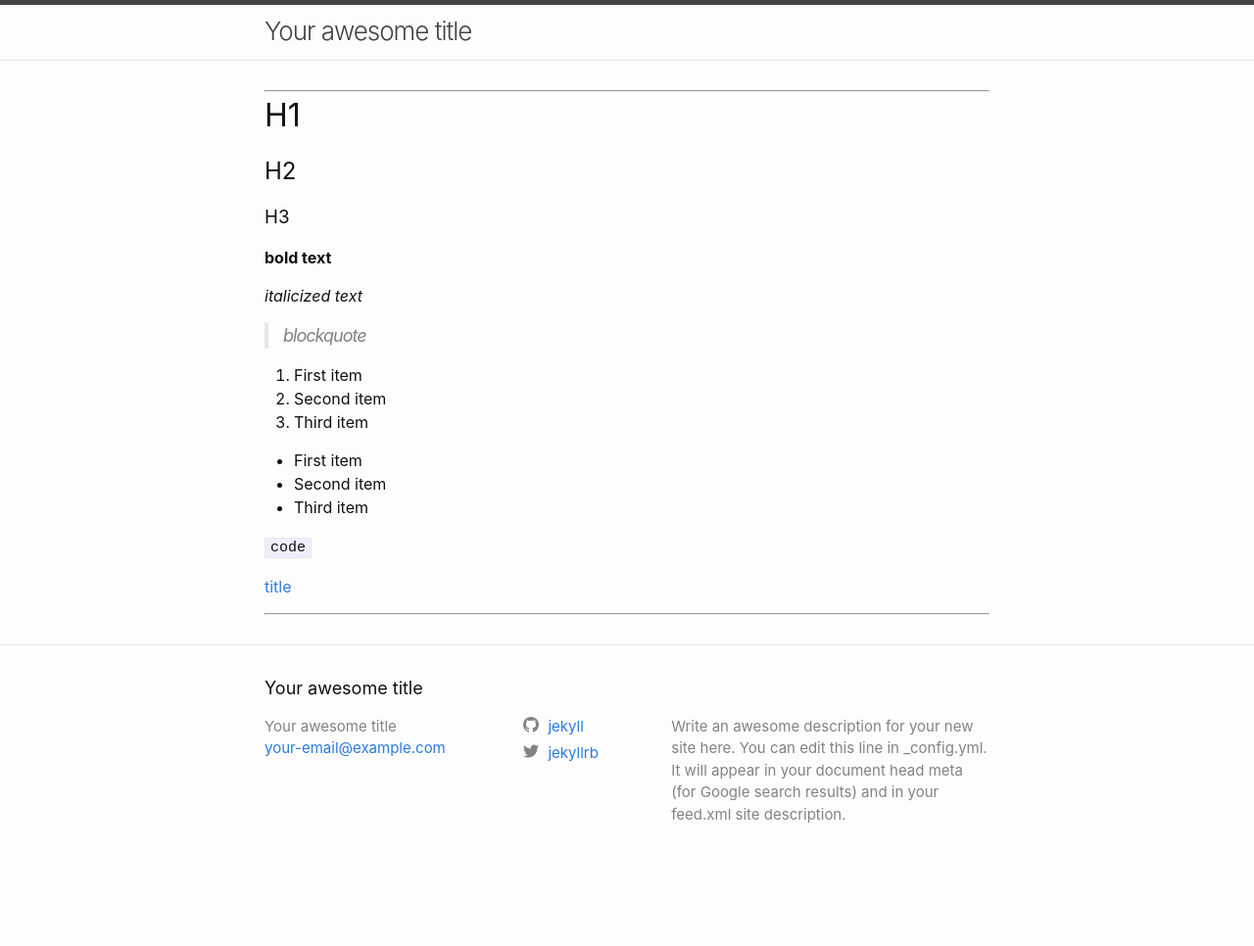
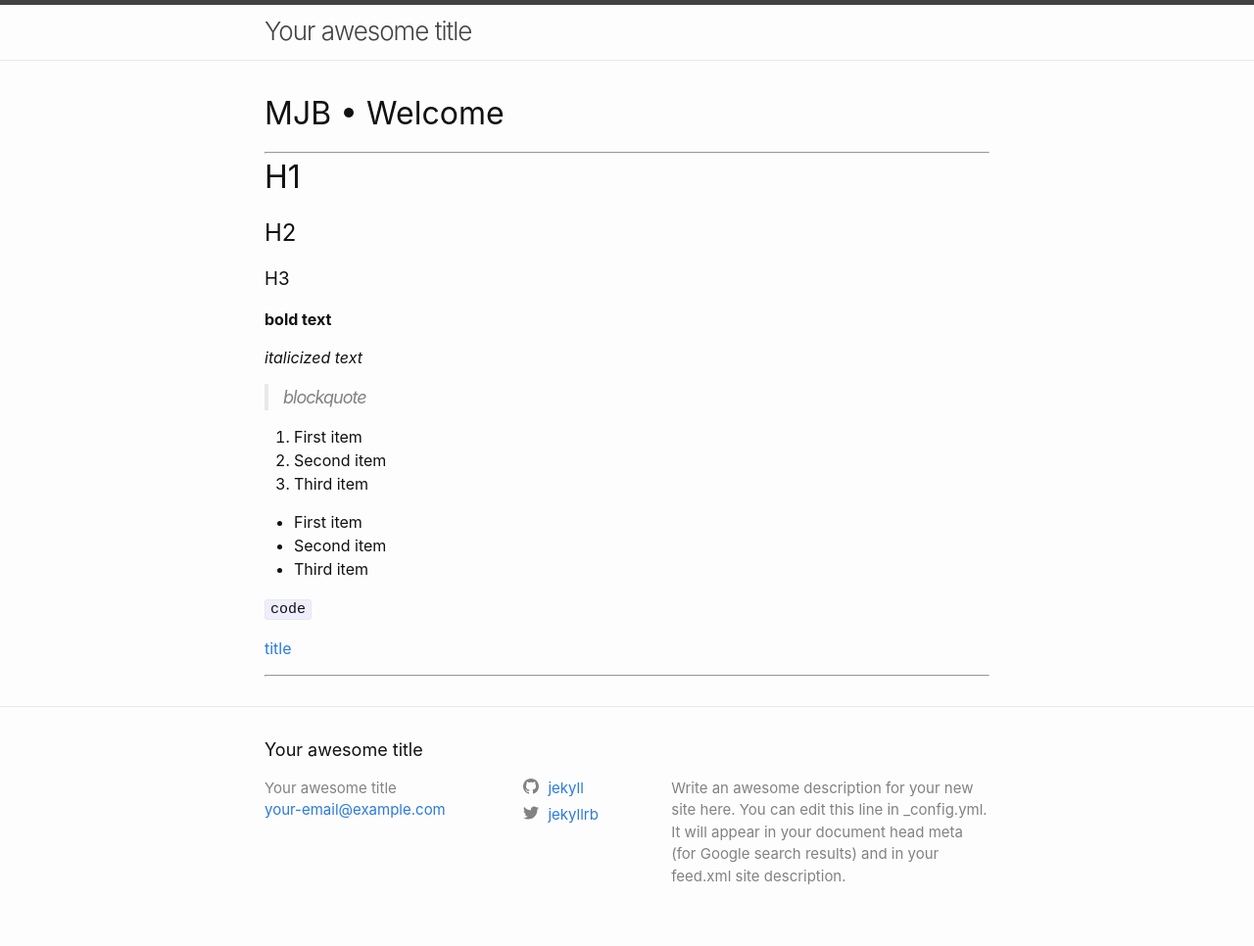
Before and after one commit to MaxJBarth/MaxJBarth.github.io, a Jekyll site: the page built from index.markdown, in a window 1280 px wide. Shown: the whole page at 98% size. Built offline with Jekyll 4.4.1, drawn with Linux system fonts in a browser that asks for light colours; before the commit the page ends 903 px from its top, so only the background shows below that.

Commit message:
added favicon and title

```diff
--- a/_includes/head.html
+++ b/_includes/head.html
@@ -2,6 +2,8 @@
   <meta charset="utf-8">
   <meta http-equiv="X-UA-Compatible" content="IE=edge">
   <meta name="viewport" content="width=device-width, initial-scale=1">
+  <link rel="shortcut icon" type="image/png" href="/assets/images/favicon.png">
+  <title>{{ page.title }}</title>
   <link rel="stylesheet" href="{{ "/assets/main.css" | relative_url }}">
   {%- feed_meta -%}
 </head>
--- a/index.markdown
+++ b/index.markdown
@@ -3,6 +3,7 @@
 # To modify the layout, see https://jekyllrb.com/docs/themes/#overriding-theme-defaults
 
 layout: home
+title: MJB • Welcome
 ---
 
 ---
```
Also changed, not shown: assets/images/favicon.png (added).
